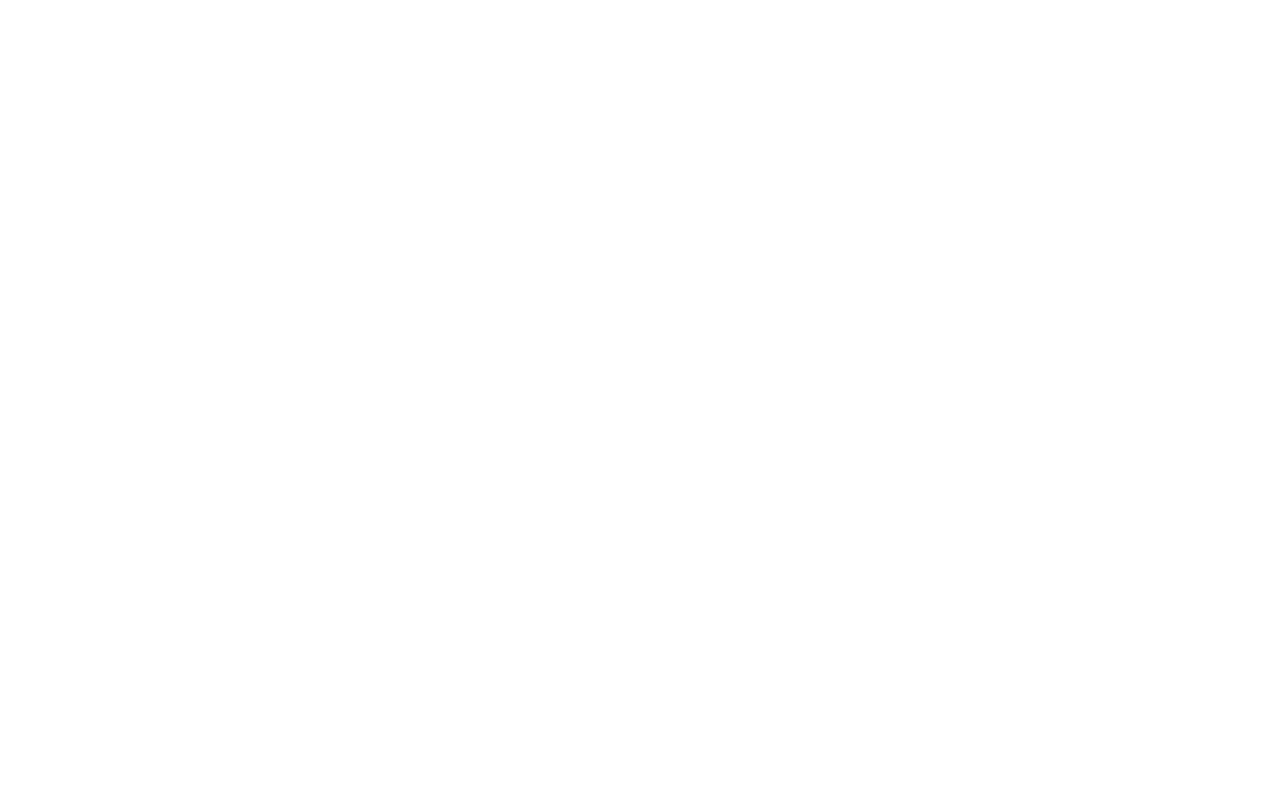
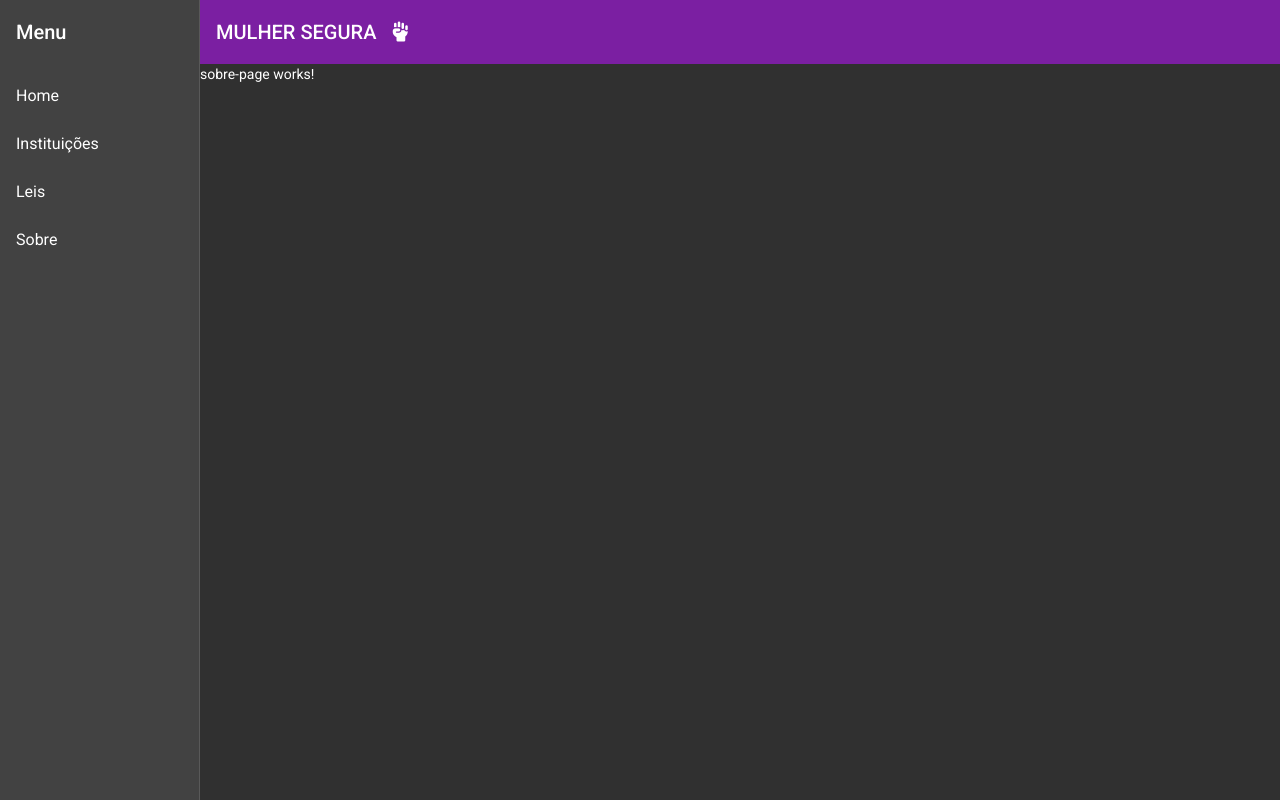
Before and after one commit to Wilker-lab/hackathonMulher, an Angular app: page /sobre in a window 1280 px wide. Before the commit this address led to /. Built offline with nearby package versions, Linux system fonts and the light colour scheme.

Commit message:
Página sobre

```diff
--- a/src/app/app-routing.module.ts
+++ b/src/app/app-routing.module.ts
@@ -4,6 +4,7 @@
 import { HomeComponent } from './componentes/home/home.component';
 import { NgModule } from '@angular/core';
 import { RouterModule, Routes } from '@angular/router';
+import { SobrePageComponent } from './componentes/sobre-page/sobre-page.component';
 
 const routes: Routes = [
   {
@@ -21,6 +22,10 @@
       {
         path:"leis",
         component: LeisPageComponent
+      },
+      {
+        path:"sobre",
+        component: SobrePageComponent
       }
     ]
   }
--- a/src/app/app.module.ts
+++ b/src/app/app.module.ts
@@ -19,6 +19,7 @@
 import {MatCardModule} from '@angular/material/card';
 
 import { HttpClientModule } from '@angular/common/http';
+import { SobrePageComponent } from './componentes/sobre-page/sobre-page.component';
 
 @NgModule({
   declarations: [
@@ -27,7 +28,8 @@
     LeisPageComponent,
     InstituicoesPageComponent,
     MenuComponent,
-    InstituicaoCardComponent
+    InstituicaoCardComponent,
+    SobrePageComponent
   ],
   imports: [
     BrowserModule,
--- a/src/app/componentes/menu/menu.component.html
+++ b/src/app/componentes/menu/menu.component.html
@@ -8,6 +8,7 @@
       <a mat-list-item routerLink="/">Home</a>
       <a mat-list-item routerLink="/instituicoes">Instituições</a>
       <a mat-list-item routerLink="/leis">Leis</a>
+      <a mat-list-item routerLink="/sobre">Sobre</a>
     </mat-nav-list>
   </mat-sidenav>
   <mat-sidenav-content>
--- /dev/null
+++ b/src/app/componentes/sobre-page/sobre-page.component.html
@@ -0,0 +1 @@
+<p>sobre-page works!</p>
--- /dev/null
+++ b/src/app/componentes/sobre-page/sobre-page.component.ts
@@ -0,0 +1,15 @@
+import { Component, OnInit } from '@angular/core';
+
+@Component({
+  selector: 'app-sobre-page',
+  templateUrl: './sobre-page.component.html',
+  styleUrls: ['./sobre-page.component.css']
+})
+export class SobrePageComponent implements OnInit {
+
+  constructor() { }
+
+  ngOnInit(): void {
+  }
+
+}
```
Also changed, not shown: src/app/componentes/sobre-page/sobre-page.component.css (added), 1 other file (tests, documents, lock files or other folders).
